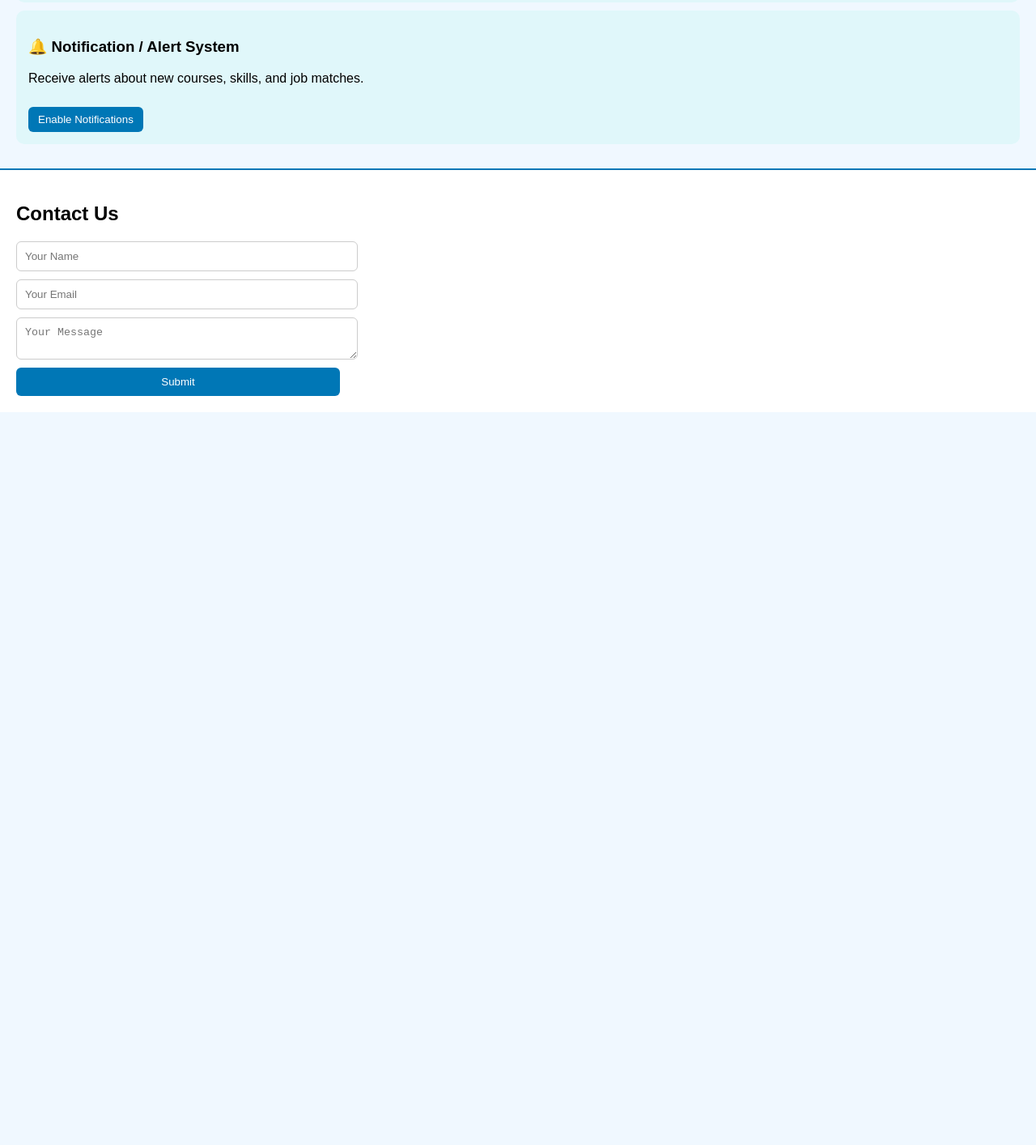
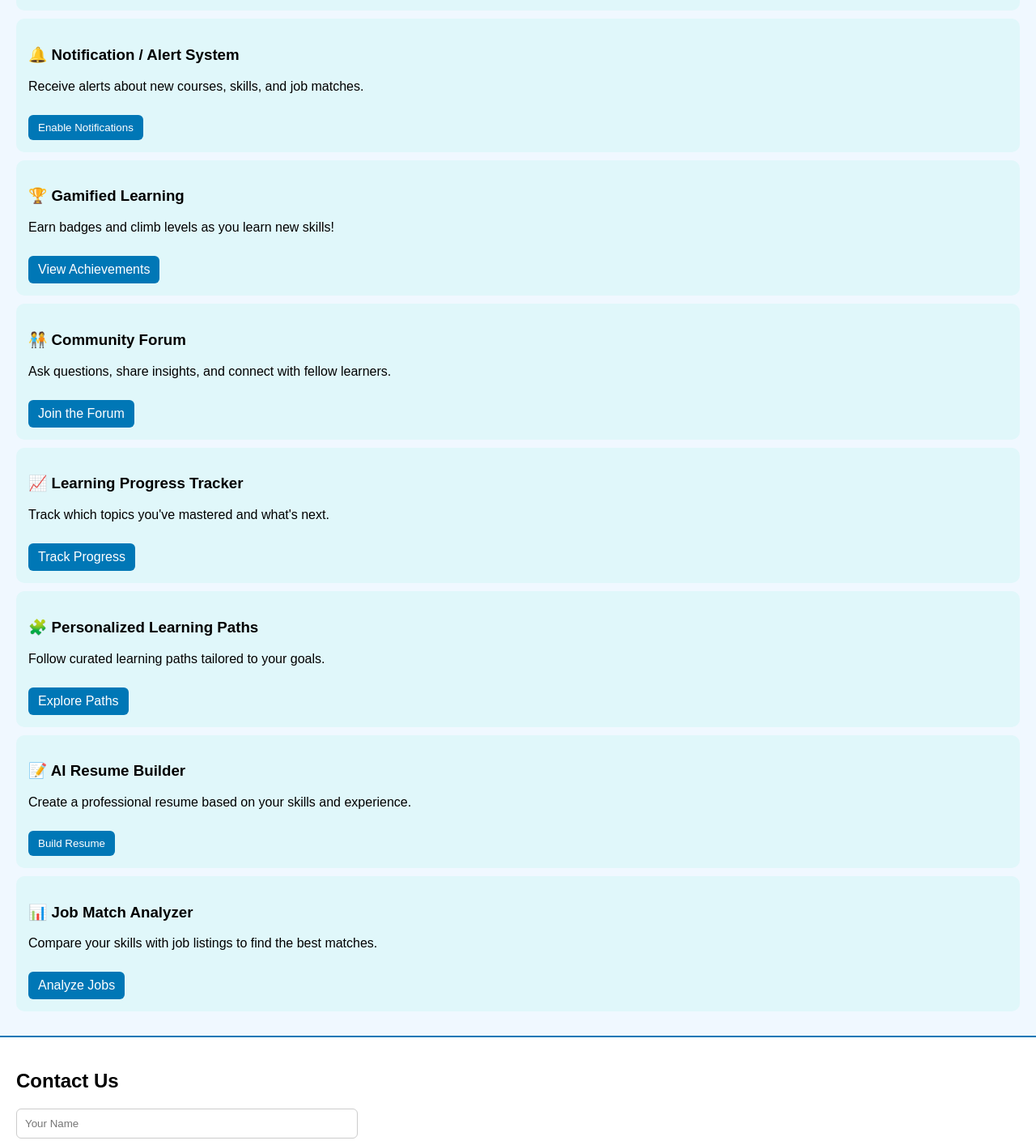
Before and after one commit to SimranManoj/ssnextjs, a Next.js app: page / in a window 1280 px wide. Shown: the part 1700-3114 px from the top of the page at 81% size. Before the commit the page ends 2289 px from the top, so only its background shows below. Built offline with nearby package versions, Linux system fonts and the light colour scheme.

Commit message:
Updated page.tsx with new content or features

```diff
--- a/app/page.tsx
+++ b/app/page.tsx
@@ -39,7 +39,7 @@ export default function Home() {
         </div>
 
         <div className="feature-box">
-          <h3>🗺️ Career Path Roadmaps</h3>
+          <h3>🗺 Career Path Roadmaps</h3>
           <p>Explore various career journeys and required skills in AI.</p>
           <Link href="#">View Roadmaps</Link>
         </div>
@@ -61,6 +61,44 @@ export default function Home() {
           <p>Receive alerts about new courses, skills, and job matches.</p>
           <button>Enable Notifications</button>
         </div>
+
+        <div className="feature-box">
+          <h3>🏆 Gamified Learning</h3>
+          <p>Earn badges and climb levels as you learn new skills!</p>
+          <Link href="#">View Achievements</Link>
+        </div>
+
+        <div className="feature-box">
+          <h3>🧑‍🤝‍🧑 Community Forum</h3>
+          <p>Ask questions, share insights, and connect with fellow learners.</p>
+          <Link href="#">Join the Forum</Link>
+        </div>
+
+        <div className="feature-box">
+          <h3>📈 Learning Progress Tracker</h3>
+          <p>Track which topics you've mastered and what's next.</p>
+          <Link href="#">Track Progress</Link>
+        </div>
+
+        {/* New Features Added Below */}
+
+        <div className="feature-box">
+          <h3>🧩 Personalized Learning Paths</h3>
+          <p>Follow curated learning paths tailored to your goals.</p>
+          <Link href="#">Explore Paths</Link>
+        </div>
+
+        <div className="feature-box">
+          <h3>📝 AI Resume Builder</h3>
+          <p>Create a professional resume based on your skills and experience.</p>
+          <button>Build Resume</button>
+        </div>
+
+        <div className="feature-box">
+          <h3>📊 Job Match Analyzer</h3>
+          <p>Compare your skills with job listings to find the best matches.</p>
+          <Link href="#">Analyze Jobs</Link>
+        </div>
       </section>
 
       <section className="contact-section">
```
